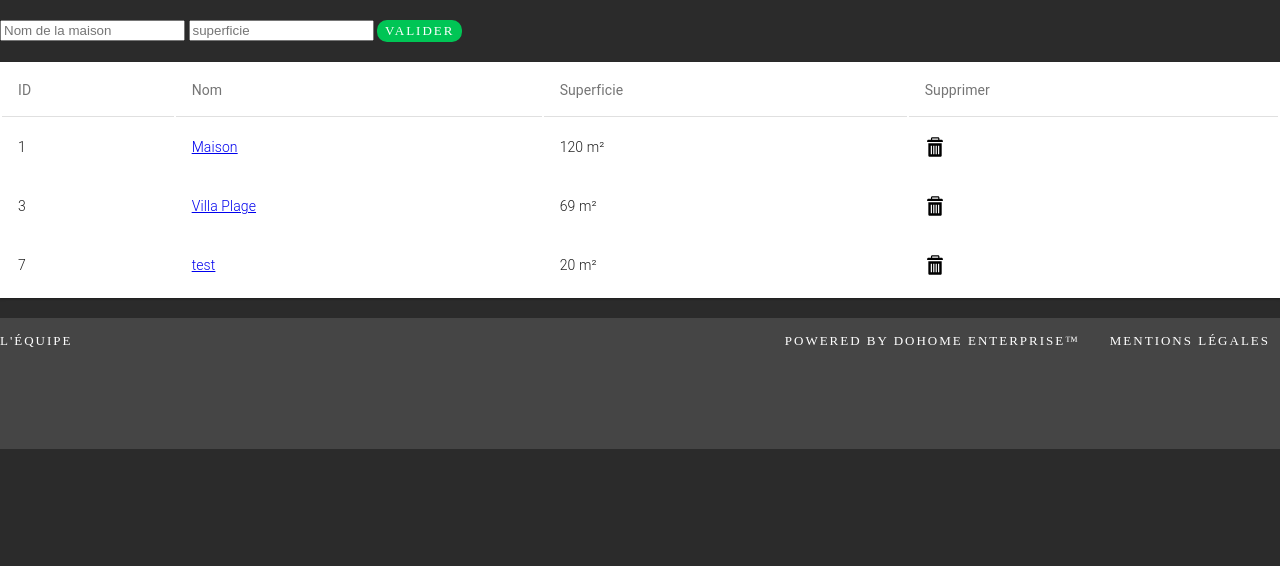
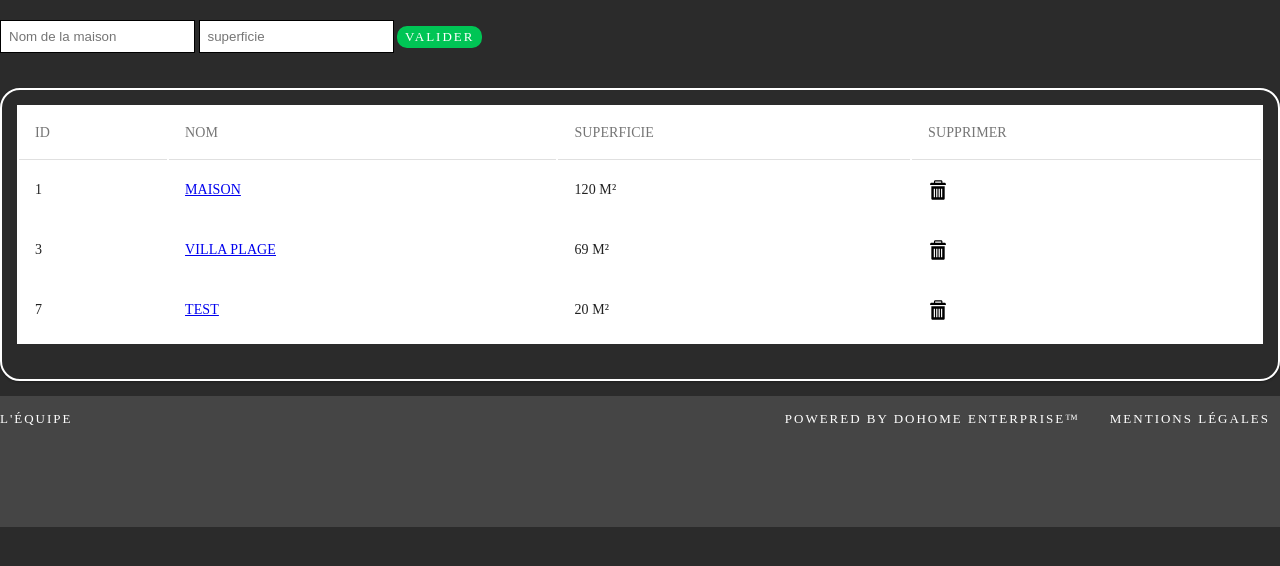
Before and after one commit to Nicolass-B/dohome_enterprise, a PHP site: page /controller/maison.php in a window 1280 px wide. Shown: the part 99-665 px from the top of the page. Run offline with PHP 8.4, Linux system fonts and the light colour scheme; the visitor is signed in with stand-in values (Sample User, id 1); data comes from the database, SQL or seed files in the repository; data that the repository does not hold is empty.

Commit message:
Capteurs CSS

```diff
--- a/css/tableau.css
+++ b/css/tableau.css
@@ -1,15 +1,57 @@
-
-#bouton3 {
+.table-responsive-vertical{
+    border-radius: 20px;
     width: auto;
+    height: auto;
+    border: 2px solid white;
+    padding: 15px;
+    margin: 15px;
+    text-align: center;
+    horizontal-align: middle;
+    overflow: auto;
+    margin-left: 0;
+    margin-right: 0;
     font-family: "PT Sans";
     text-transform: uppercase;
-    letter-spacing: 2px;
-    background-color: #00c555;
-    color: white;
-    border-radius: 10px;
-    border: 2px solid #00c555;
-    font-size: 13px;
 }
+
+#case{
+    border: 1px solid black;
+    padding: 8px;
+
+}
+
+
+
+
+
+
+
+
+
+
+
+
+
+
+
+
+
+
+
+
+
+
+
+
+
+
+
+
+
+
+
+
+
 
 
 
--- a/vue/mes_maisons.php
+++ b/vue/mes_maisons.php
@@ -19,8 +19,8 @@ if (!isset($_SESSION)) {
 <br>
 <div class="connexion-inscription">
     <form method="POST" action="../controller/maison.php">
-        <input type="text" name="nom" placeholder="Nom de la maison" required/>
-        <input type="text" name="superficie" placeholder="superficie" required/>
+        <input id="case" type="text" name="nom" placeholder="Nom de la maison" required/>
+        <input id="case" type="text" name="superficie" placeholder="superficie" required/>
         <input id="bouton4" type="submit" name="envoi" value="Valider"/>
     </form>
 </div>
--- a/vue/mes_pieces.php
+++ b/vue/mes_pieces.php
@@ -16,8 +16,8 @@ if (!isset($_SESSION)) {session_start();}
 <br>
 <div class="">
     <form method="POST" action="../controller/piece.php?maison=<?php echo $idmaison ?>">
-        <input type="text" name="nom_piece" placeholder="Nom de la pièce" required/>
-        <input type="text" name="superficie" placeholder="Superficie" required/>
+        <input id="case" type="text" name="nom_piece" placeholder="Nom de la pièce" required/>
+        <input id="case" type="text" name="superficie" placeholder="Superficie" required/>
         <input id="bouton4" type="submit" name="envoi" value="Valider" />
     </form>
 </div>
```
